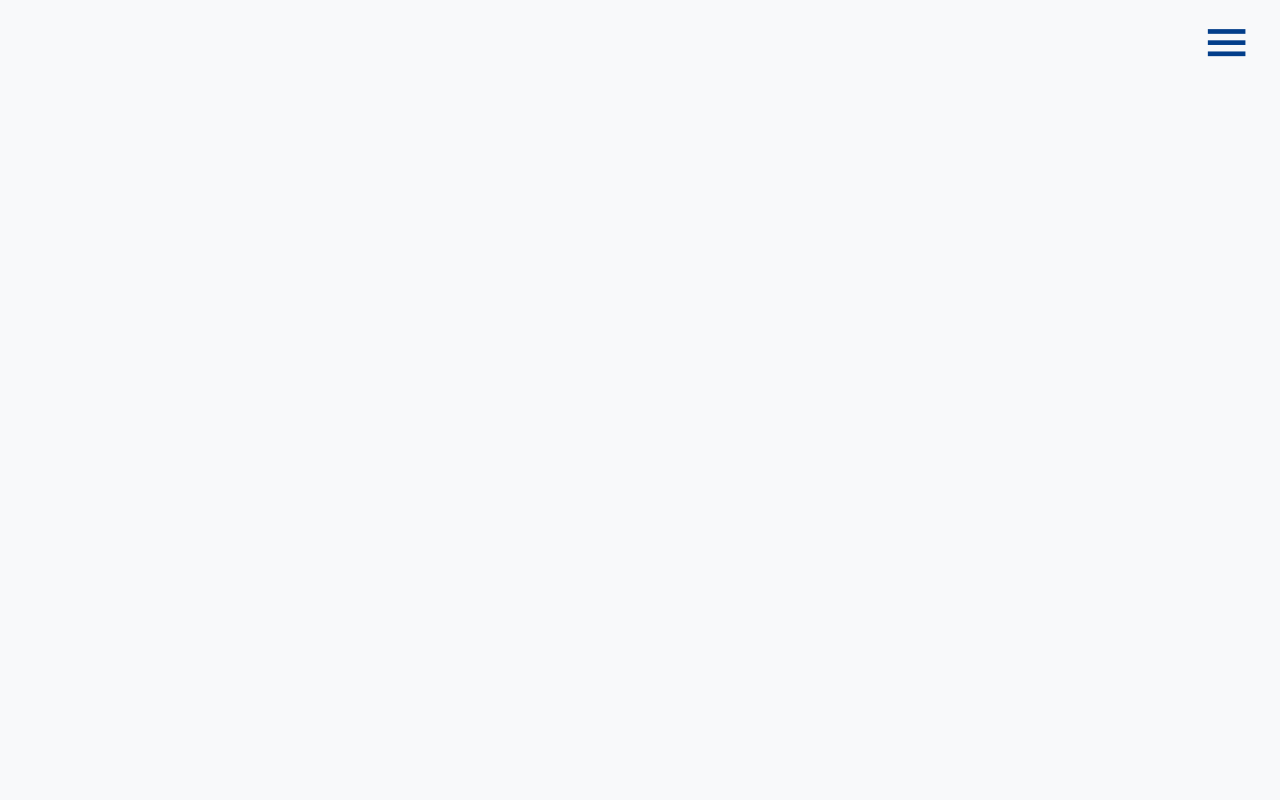
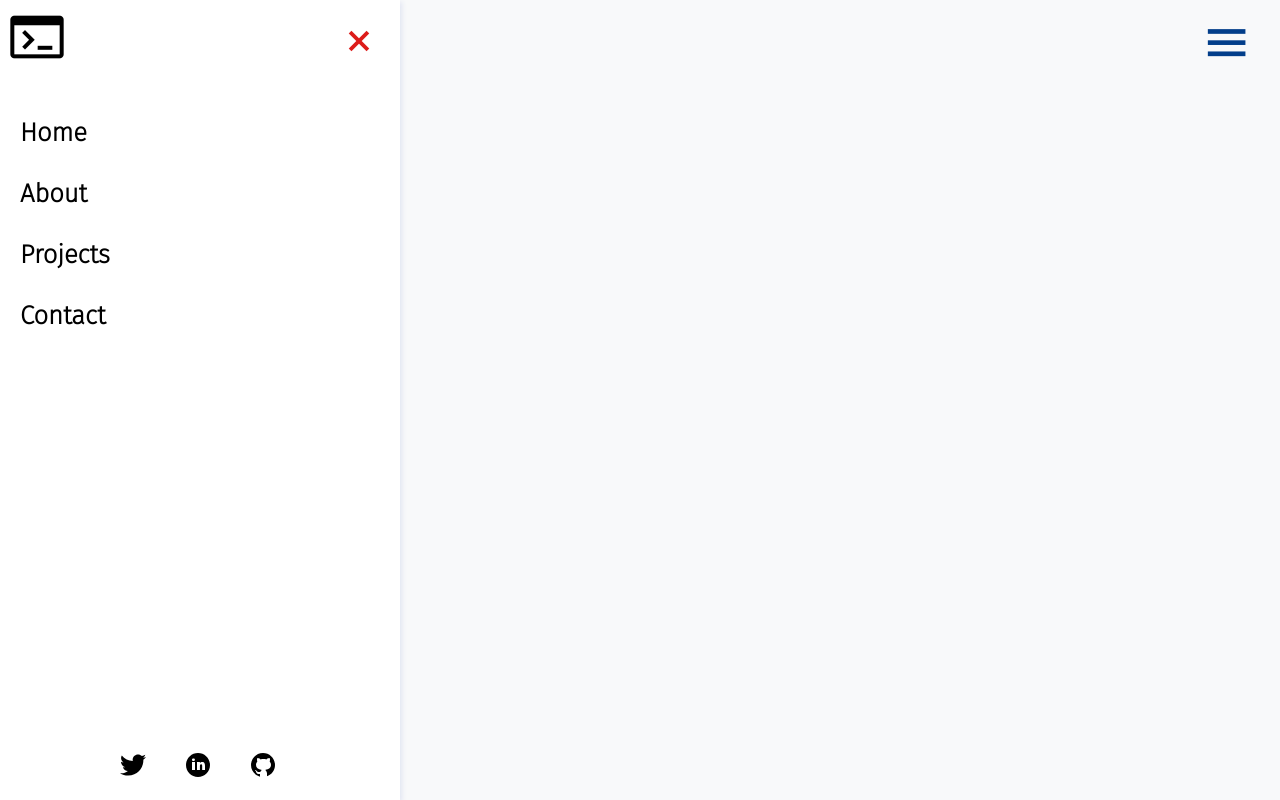
Before and after one commit to Arceus-sj/15-javascript-basic-projects, a plain HTML site: page 05_Sidebar/index.html in a window 1280 px wide. Both pictures are taken after a click on the button "menu". Drawn offline with nearby package versions, Linux system fonts and the light colour scheme.

Commit message:
updated app.js

```diff
--- a/05_Sidebar/app.js
+++ b/05_Sidebar/app.js
@@ -3,6 +3,17 @@ const closeBtn = document.querySelector('#close-btn-el');
 const sidebar = document.querySelector('.sidebar-container');
 
 
-toggleBtn.addEventListener('click', function () {
-    sidebar.classList.toggle('show');
-});
+// toggleBtn.addEventListener('click', function () {
+//     sidebar.classList.toggle('show');
+// });
+
+// closeBtn.addEventListener('click', function () {
+//     sidebar.classList.toggle('show');
+// });
+
+
+[toggleBtn, closeBtn].forEach(btn => {
+    btn.addEventListener('click', function () {
+        sidebar.classList.toggle('hide');
+    });
+})
--- a/05_Sidebar/index.html
+++ b/05_Sidebar/index.html
@@ -18,7 +18,7 @@
     </div>
 
     <aside>
-        <div class="sidebar-container">
+        <div class="sidebar-container hide">
 
             <div class="sidebar-main">
                 <div class="sidebar-header">
--- a/05_Sidebar/style.css
+++ b/05_Sidebar/style.css
@@ -69,7 +69,7 @@ aside {
 
 }
 
-.show {
+.hide {
     width: 0%;
     overflow: hidden;
     transition-property: width;
@@ -89,8 +89,6 @@ aside {
     font-size: 4rem;
 }
 
-.close-btn {
-}
 
 .close-btn button {
     font-size: 2rem;
```
